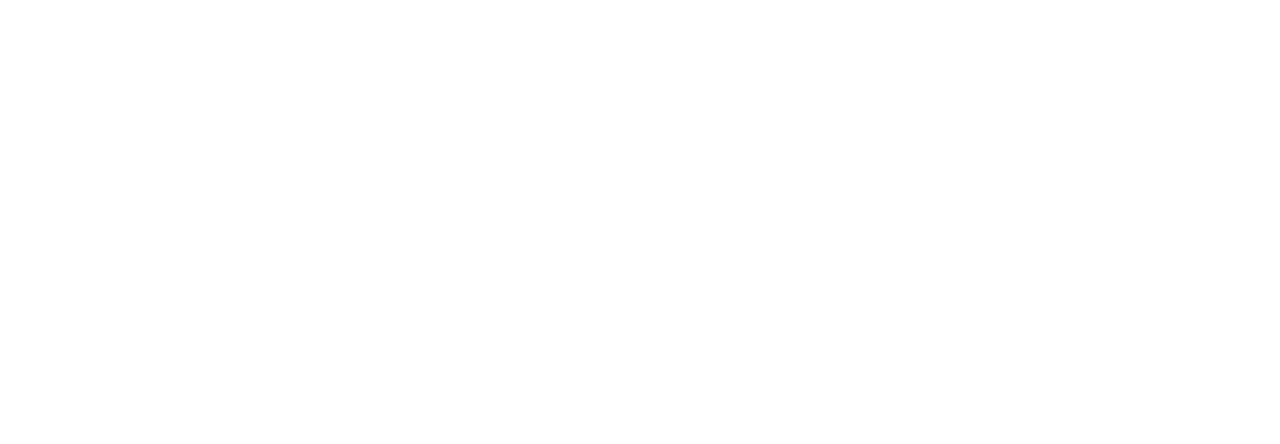
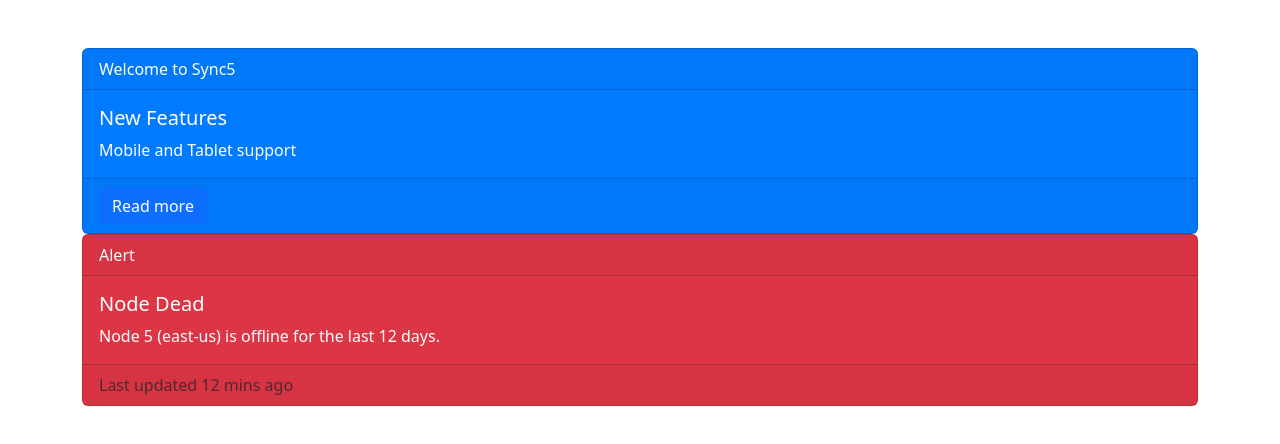
Before and after one commit to acciojob/bootstrap-card-shananasim16, a website: page main.html in a window 1280 px wide. Drawn offline with nearby package versions, Linux system fonts and the light colour scheme.

Commit message:
created a submission

```diff
--- a/main.html
+++ b/main.html
@@ -1,16 +1,48 @@
 <!DOCTYPE html>
+<html lang="en">
+<head>
+    <meta charset="UTF-8">
+    <meta name="viewport" content="width=device-width, initial-scale=1.0">
+    <title>Sync5 Updates</title>
+    <!-- Link to Bootstrap CSS -->
+    <link href="https://cdn.jsdelivr.net/npm/bootstrap@5.3.0/dist/css/bootstrap.min.css" rel="stylesheet">
+    <!-- Custom CSS -->
+    <style>
+        /* Custom CSS for background colors */
+        .bg-welcome { background-color: #007bff; }
+        .bg-alert { background-color: #dc3545; }
+    </style>
+</head>
+<body>
+    <div class="container mt-5">
+        <div class="card-deck">
+            <!-- Card 1 -->
+            <div class="card bg-welcome text-white">
+                <div class="card-header">Welcome to Sync5</div>
+                <div class="card-body">
+                    <h5 class="card-title">New Features</h5>
+                    <p class="card-text">Mobile and Tablet support</p>
+                </div>
+                <div class="card-footer">
+                    <a href="#" class="btn btn-primary">Read more</a>
+                </div>
+            </div>
 
-<html>
+            <!-- Card 2 -->
+            <div class="card bg-alert text-white">
+                <div class="card-header">Alert</div>
+                <div class="card-body">
+                    <h5 class="card-title">Node Dead</h5>
+                    <p class="card-text">Node 5 (east-us) is offline for the last 12 days.</p>
+                </div>
+                <div class="card-footer">
+                    <p class="card-text text-muted">Last updated 12 mins ago</p>
+                </div>
+            </div>
+        </div>
+    </div>
 
-<head>
-	<link rel="stylesheet" href="styles.css">
-</head>
-
-<body>
-	<!-- the entire body must be written by student -->
-    <script type="text/javascript" src="./script.js">
-</script>
-
+    <!-- Link to Bootstrap JS (optional) -->
+    <script src="https://cdn.jsdelivr.net/npm/bootstrap@5.3.0/dist/js/bootstrap.min.js"></script>
 </body>
-
 </html>
--- a/styles.css
+++ /dev/null
@@ -1,2 +0,0 @@
-
-/* Your CSS Code here. */
```
